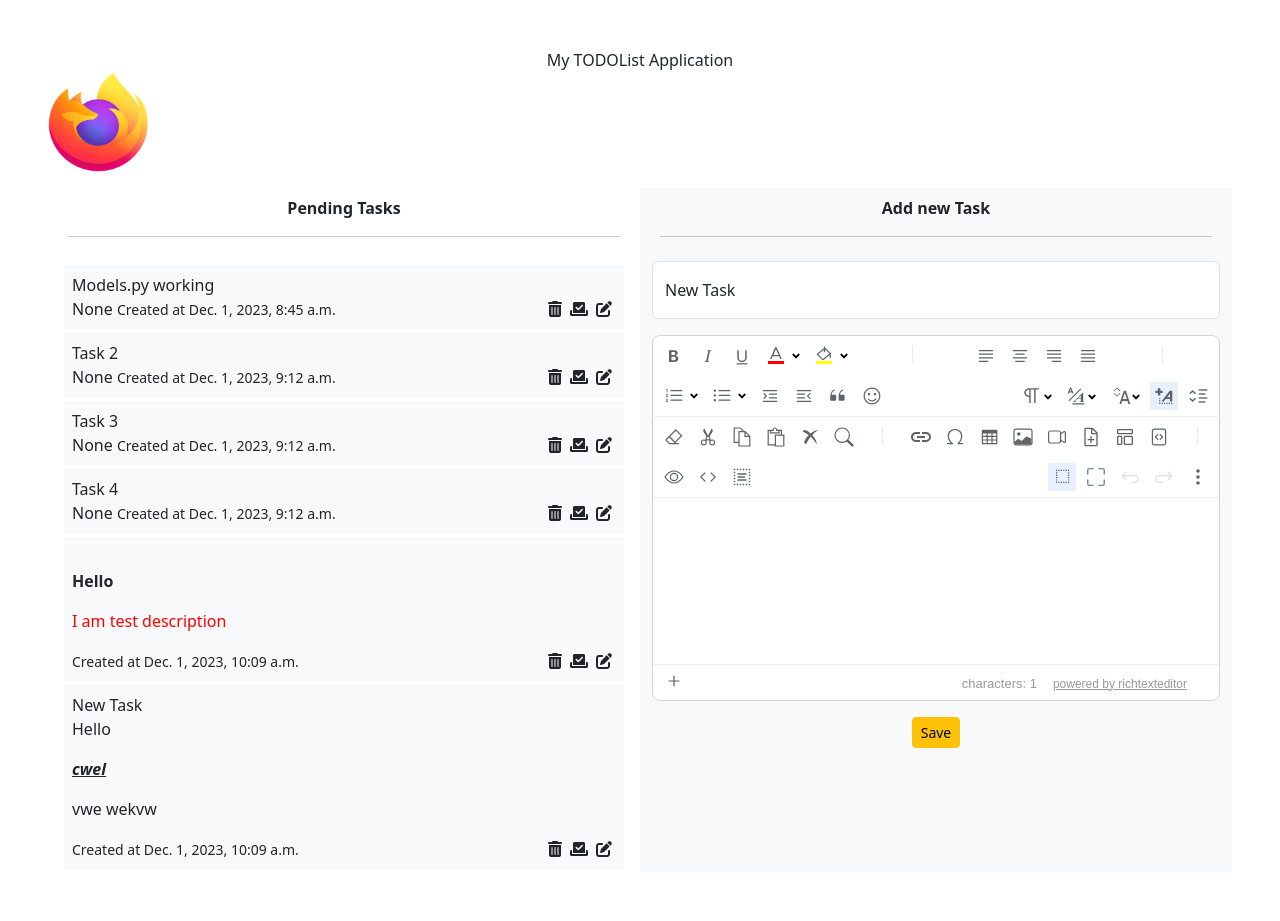
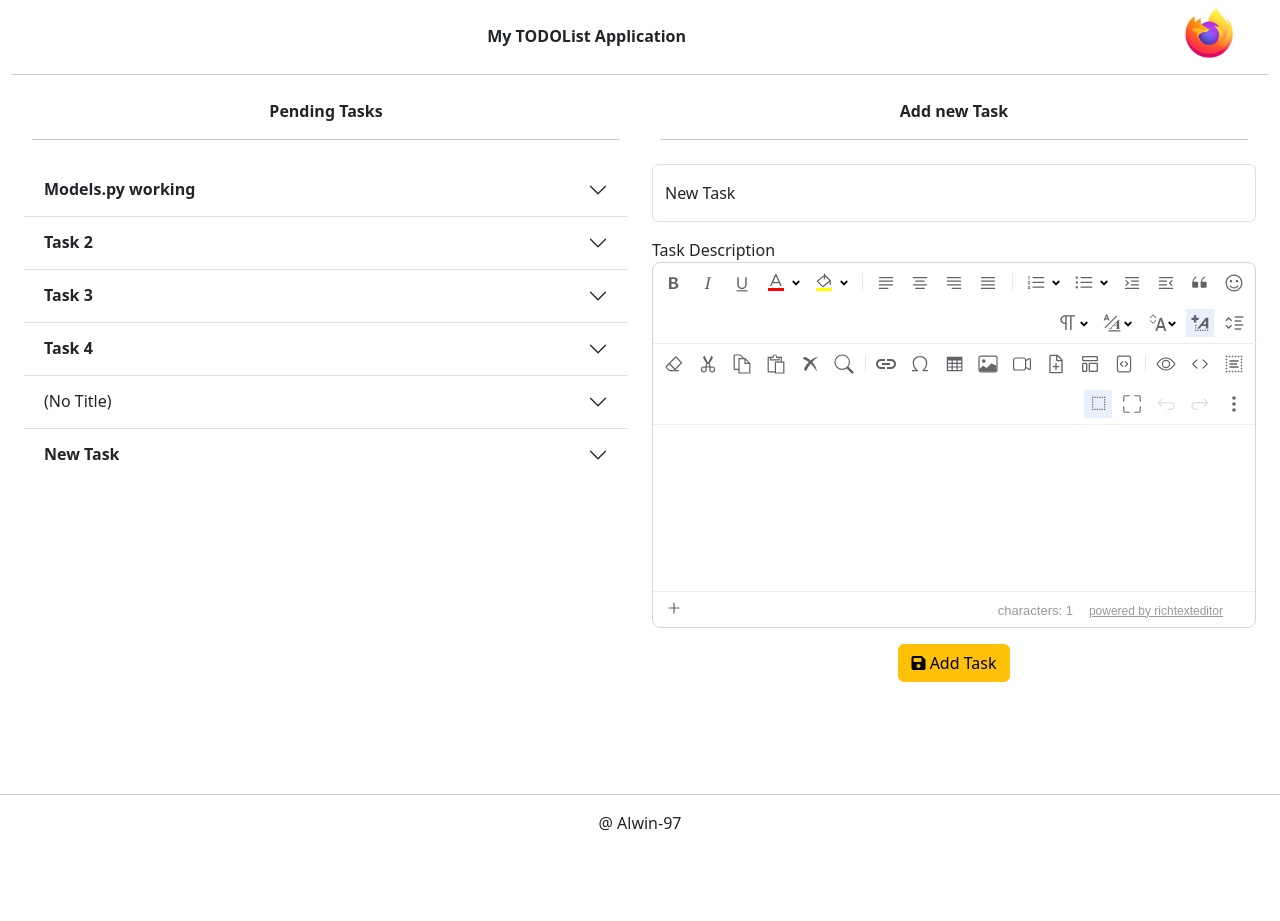
Before and after one commit to alwin-97/todolistproject, a Django app: page / in a window 1280 px wide. After the commit the page ends 831 px from the top, so only its background shows below. Run offline with Django 4.2, Linux system fonts and the light colour scheme; data comes from the database, SQL or seed files in the repository.

Commit message:
Update in Styles in Pages

```diff
--- a/templates/base.html
+++ b/templates/base.html
@@ -4,7 +4,7 @@
 <head>
     <meta charset="utf-8">
     <meta name="viewport" content="width=device-width, initial-scale=1">
-    <title>Bootstrap demo</title>
+    <title>myToDoList App</title>
     <link href="https://cdn.jsdelivr.net/npm/bootstrap@5.3.2/dist/css/bootstrap.min.css" rel="stylesheet"
           integrity="sha384-T3c6CoIi6uLrA9TneNEoa7RxnatzjcDSCmG1MXxSR1GAsXEV/Dwwykc2MPK8M2HN" crossorigin="anonymous">
 
@@ -15,14 +15,18 @@
     <link rel="stylesheet" href="{% static '/richtexteditor/rte_theme_default.css' %}"/>
     <script type="text/javascript" src="{% static 'richtexteditor/rte.js' %}"></script>
     <script type="text/javascript" src="{% static 'richtexteditor/all_plugins.js' %}"></script>
-
+    <style href="{% static 'styles/main.css' %}" rel="stylesheet"></style>
 </head>
 <body>
+{% include 'partials/_header.html' %}
+<main class="container-fluid mb-5">
+    {% block content %}
 
-{% block content %}
-
-{% endblock content %}
-
+    {% endblock content %}
+</main>
+<footer class="py-5 h-10">
+{% include 'partials/_footer.html' %}
+</footer>
 <script src="https://cdn.jsdelivr.net/npm/bootstrap@5.3.2/dist/js/bootstrap.bundle.min.js"
         integrity="sha384-C6RzsynM9kWDrMNeT87bh95OGNyZPhcTNXj1NW7RuBCsyN/o0jlpcV8Qyq46cDfL"
         crossorigin="anonymous"></script>
--- /dev/null
+++ b/templates/partials/_footer.html
@@ -0,0 +1,4 @@
+<hr/>
+<div class="d-flex justify-content-center">
+    @ Alwin-97
+</div>
--- /dev/null
+++ b/templates/partials/_header.html
@@ -0,0 +1,18 @@
+{% load static %}
+
+<div class="container-fluid">
+    <div class="row mt-2">
+        <div class="col-11 d-flex justify-content-center">
+            <div class="mt-3 fw-bolder">
+                My TODOList Application
+            </div>
+        </div>
+        <div class="col">
+            <img
+                 height="50px"
+                 src="{% static 'images/Firefox.png' %}"
+            >
+        </div>
+    </div>
+    <hr/>
+</div>
--- a/templates/todolist/index.html
+++ b/templates/todolist/index.html
@@ -2,17 +2,6 @@
 {% load static %}
 
 {% block content %}
-
-    <div class="m-5">
-        <div class="text-center">
-            My TODOList Application
-        </div>
-
-        <img
-                src="{% static 'images/Firefox.png' %}"
-                height="100px"
-                width="100px"
-        >
 
     <div class="row m-auto mt-3">
         <div class="col-6">
@@ -21,22 +10,57 @@
                 <hr/>
             </div>
 
+            <div class="accordion accordion-flush" id="accordionTaskList">
                 {% for task in tasks %}
-                    <div class="p-2 bg-light m-1">
+
+                    <div class="accordion-item">
+                        <h2 class="accordion-header">
+                            <button class="accordion-button collapsed" type="button" data-bs-toggle="collapse"
+                                    data-bs-target="#flush-task-{{ forloop.counter }}" aria-expanded="false"
+                                    aria-controls="flush-task-{{ forloop.counter }}">
+                                {% if task.task_title %}
+                                    <div class="fw-bold">
                                         {{ task.task_title }}
-                        <br/>
+                                    </div>
+                                {% else %}
+                                    (No Title)
+                                {% endif %}
+                            </button>
+                        </h2>
+                        <div id="flush-task-{{ forloop.counter }}" class="accordion-collapse collapse"
+                             data-bs-parent="#accordionTaskList">
+                            <div class="accordion-body">
+                                {% if task.task_description %}
+                                    <div class="mt-2 mb-3">
                                         {{ task.task_description|safe }}
-                        <small>
+                                    </div>
+                                {% else %}
+                                    <div class="text-muted small">
+                                        No Description Added
+                                    </div>
+                                {% endif %}
+
+                                <div class="row">
+                                    <div class="col fw-light fst-italic">
                                         Created at {{ task.task_created_on }}
-                        </small>
+                                    </div>
+
+                                    <div class="col">
                                         <i class="fa-solid fa-pen-to-square float-end m-1"></i>
                                         <i class="fa-solid fa-check-to-slot float-end m-1"></i>
                                         <i class="fa-solid fa-trash-can float-end m-1"></i>
                                     </div>
+                                </div>
+                            </div>
+                        </div>
+                    </div>
+
                 {% endfor %}
+            </div>
 
         </div>
-            <div class="col-6 bg-light">
+
+        <div class="col-6">
             <div class="text-center p-2 fw-bolder">
                 Add new Task
                 <hr/>
@@ -51,17 +75,17 @@
                         <label for="task">New Task</label>
                     </div>
                     <div class="mb-3">
-                            <textarea id="description" name="description" >
+                        <label for="description">Task Description</label>
+                        <textarea id="description" name="description">
                         </textarea>
                     </div>
                     <div class="text-center">
-                            <button class="btn btn-sm btn-warning"
+                        <button class="btn btn-warning"
                                 type="submit">
-                                Save
+                            <i class="fa-solid fa-floppy-disk"></i> Add Task
                         </button>
                     </div>
                 </form>
-                </div>
             </div>
         </div>
     </div>
```
Also changed, not shown: static/styles/main.css (added). Lines whose indentation alone changed are shown as unchanged.
